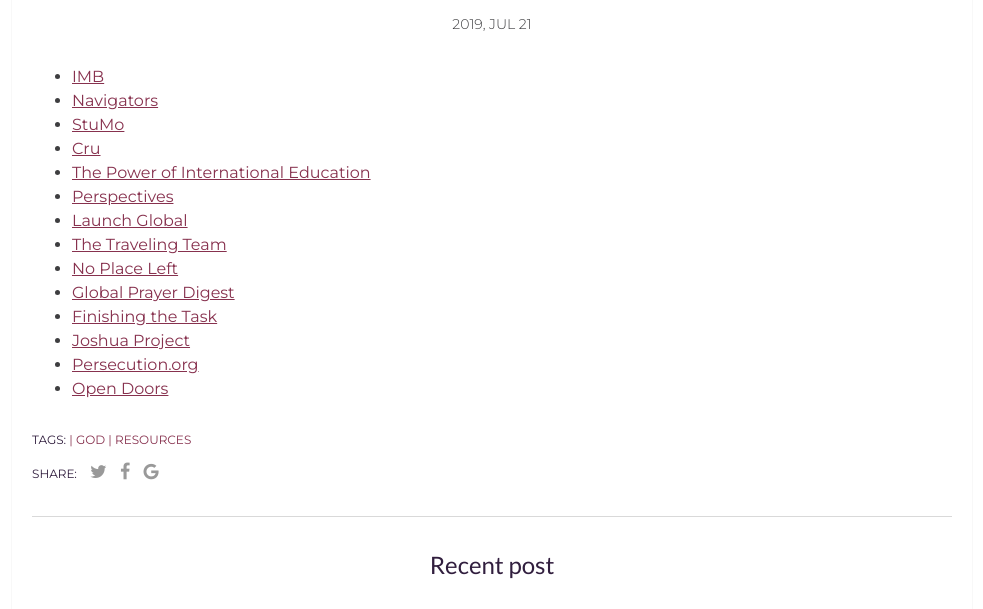
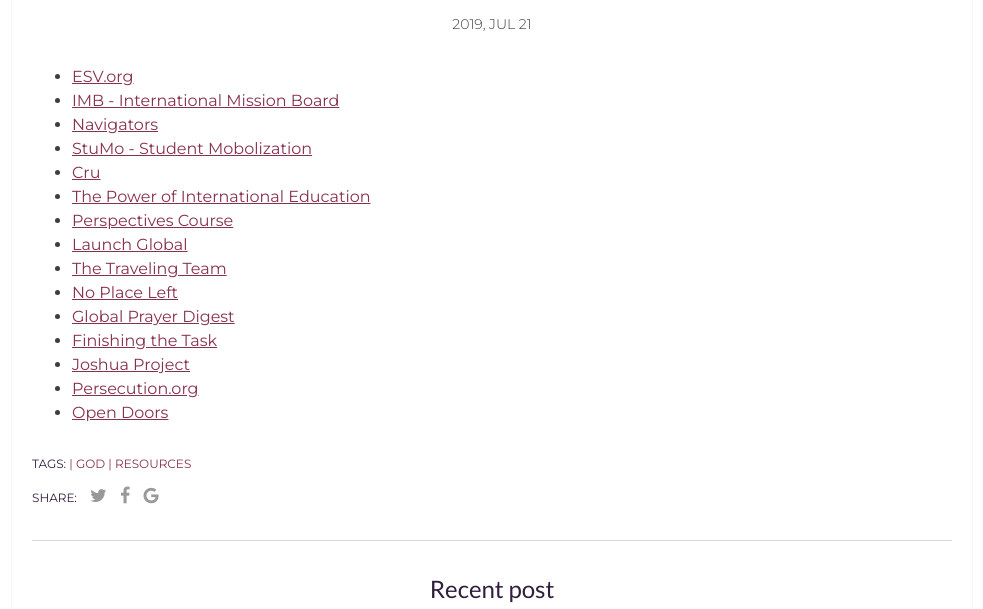
Before and after one commit to aoot/aoot.github.io, a Jekyll site: the page built from _posts/2019-07-21-gods-mission.markdown, in a window 1280 px wide, cut to the strip 643-1252 px from the top of the page. Shown: the whole strip, without its empty margins (148-1131 px from the left). Built offline with Jekyll 4.4.1, drawn with Linux system fonts in a browser that asks for light colours.

Commit message:
Added ESV.org Matthews 28:16-20

```diff
--- a/_posts/2019-07-21-gods-mission.markdown
+++ b/_posts/2019-07-21-gods-mission.markdown
@@ -8,12 +8,13 @@
 tags: [God, Resources]
 author:
 ---
-- [IMB](https://www.imb.org/)
+- [ESV.org](https://www.esv.org/Matthew+28/)
+- [IMB - International Mission Board](https://www.imb.org/)
 - [Navigators](https://www.navigators.org/)
-- [StuMo](https://www.stumo.org/)
+- [StuMo - Student Mobolization](https://www.stumo.org/)
 - [Cru](https://www.cru.org/)
 - [The Power of International Education](https://www.iie.org/)
-- [Perspectives](https://www.perspectives.org)
+- [Perspectives Course](https://www.perspectives.org)
 - [Launch Global](https://www.launchglobal.org/)
 - [The Traveling Team](http://www.thetravelingteam.org/)
 - [No Place Left](https://noplaceleft.net/)
```
